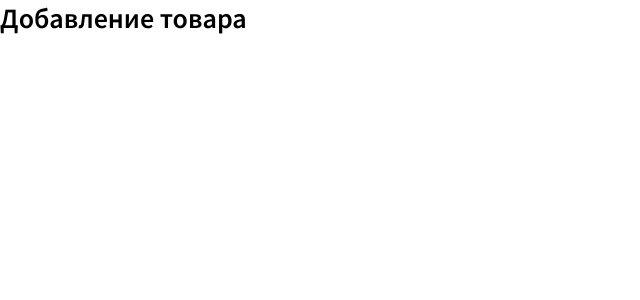
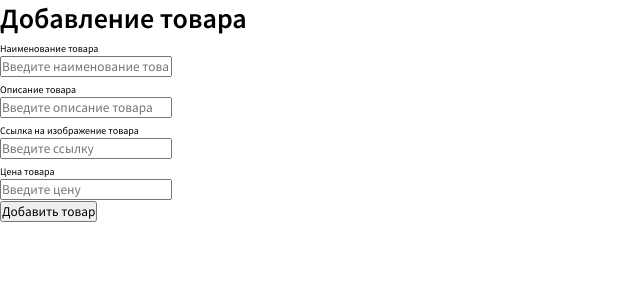
Before and after one commit to fundamentum71/test-project-for-job-1, a React (Create React App) app: page / in a window 1280 px wide. Shown: the top 300 px of the page, without its empty margins (0-640 px from the left). Built offline with nearby package versions, Linux system fonts and the light colour scheme.

Commit message:
added variables

```diff
--- a/src/components/productAdd/ProductAdd.js
+++ b/src/components/productAdd/ProductAdd.js
@@ -1,5 +1,32 @@
 import './productAdd.scss';
 
-const ProductAdd = () => {};
+const ProductAdd = () => {
+	return (
+		<form action="#" className="productAdd">
+			<label htmlFor="#productTitle">Наименование товара</label>
+			<input
+				id="productTitle"
+				name=""
+				type="text"
+				placeholder="Введите наименование товара"
+			/>
+
+			<label htmlFor="#productDescr">Описание товара</label>
+			<input
+				id="productDescr"
+				type="text"
+				placeholder="Введите описание товара"
+			/>
+
+			<label htmlFor="#productURL">Ссылка на изображение товара</label>
+			<input id="productURL" type="text" placeholder="Введите ссылку" />
+
+			<label htmlFor="#productPrice">Цена товара</label>
+			<input id="productPrice" type="number" placeholder="Введите цену" />
+
+			<button type="submit">Добавить товар</button>
+		</form>
+	);
+};
 
 export default ProductAdd;
--- a/src/components/productAdd/productAdd.scss
+++ b/src/components/productAdd/productAdd.scss
@@ -0,0 +1,9 @@
+@import '../../style/variables.scss';
+.productAdd {
+	label {
+		font-size: 0.625rem;
+	}
+	input {
+		display: block;
+	}
+}
--- a/src/style/style.scss
+++ b/src/style/style.scss
@@ -47,7 +47,6 @@ input::-webkit-inner-spin-button {
 //обнуление браузерных стилей
 
 @import './variables';
-@import './button';
 
 h1 {
 	font-size: 1.75rem;
--- a/src/style/variables.scss
+++ b/src/style/variables.scss
@@ -0,0 +1,8 @@
+$placeholderText-color: '#B4B4B4';
+$label-color: '#49485E';
+$main-text-color: '#3F3F3F';
+$mainBG-color: '#FFFEFB';
+$btn-disable-color: '#EEEEEE';
+$btn-disable-text-color: '#B4B4B4';
+$btn-enable-color: '#7BAE73';
+$error-validated-color: '#FF8484';
```
Also changed, not shown: src/style/button.scss (deleted).
